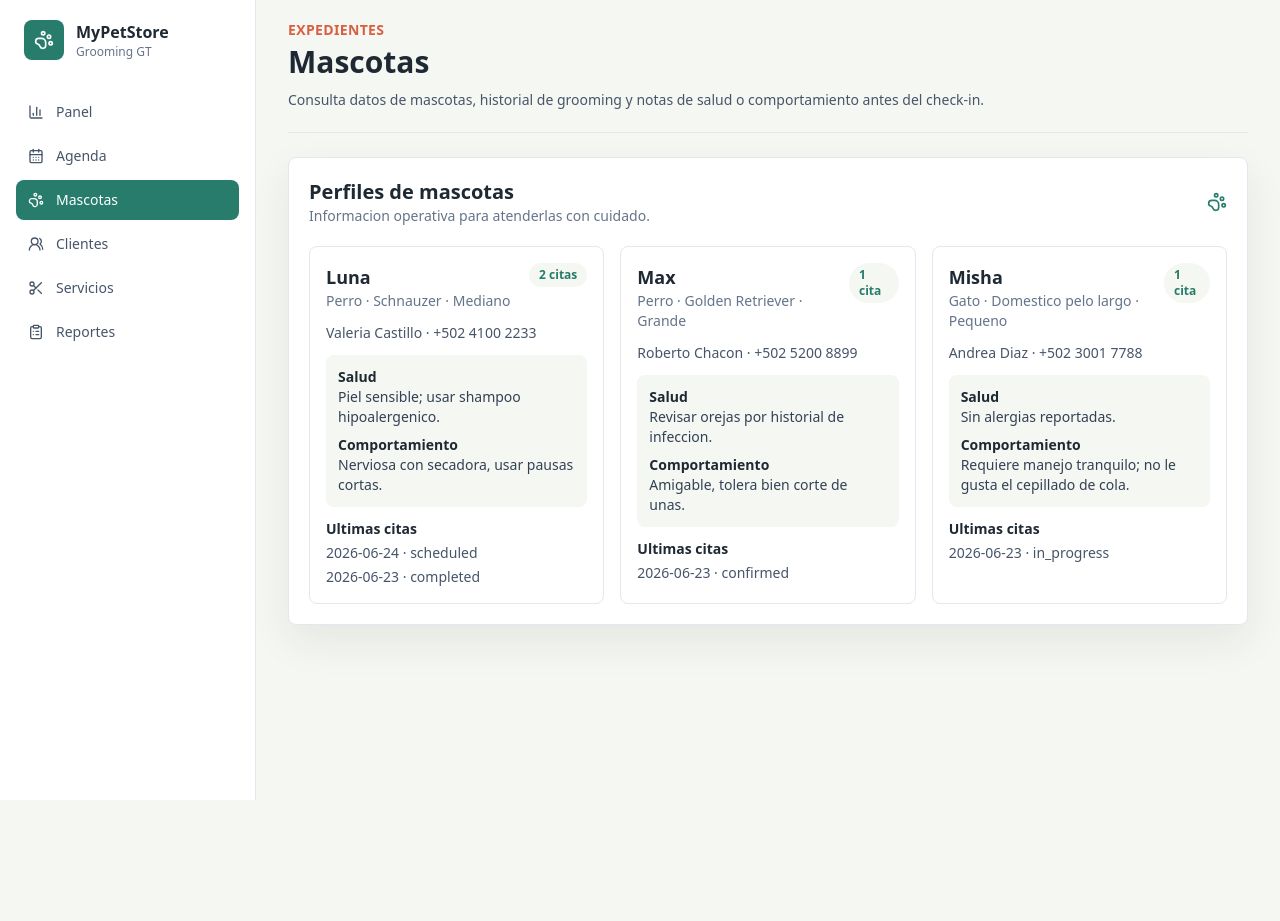
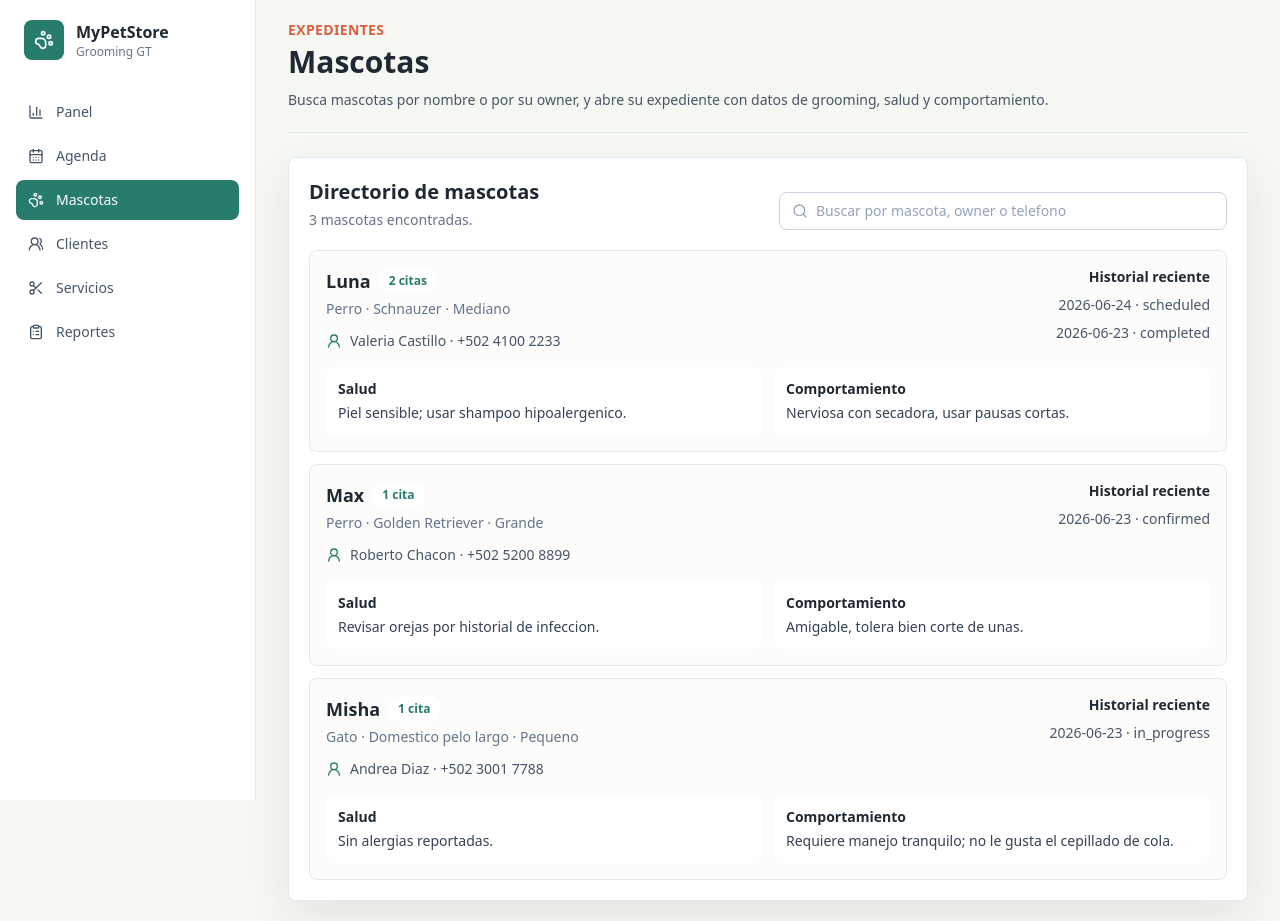
Before and after one commit to VictorFarfan98/myPetStore, a Next.js app: page /mascotas in a window 1280 px wide. Before the commit the page ends 800 px from the top, so only its background shows below. Built offline with nearby package versions, Linux system fonts and the light colour scheme.

Commit message:
Add searchable directory views

```diff
--- a/app/clientes/page.tsx
+++ b/app/clientes/page.tsx
@@ -1,37 +1,77 @@
-import { MessageCircle, UsersRound } from "lucide-react";
+"use client";
+
+import { useState } from "react";
+import { MessageCircle, Search } from "lucide-react";
 import { AppShell } from "@/components/app-shell";
 import { PageContainer } from "@/components/page-container";
 import { PageHeader } from "@/components/page-header";
 import { appData } from "@/lib/seed-data";
 
 export default function ClientesPage() {
+  const [query, setQuery] = useState("");
+
+  const normalizedQuery = query.trim().toLowerCase();
+
+  const customers = appData.customers
+    .map((customer) => {
+      const pets = appData.pets.filter((pet) => pet.customerId === customer.id);
+      return { customer, pets };
+    })
+    .filter(({ customer, pets }) => {
+      if (!normalizedQuery) return true;
+
+      return (
+        customer.name.toLowerCase().includes(normalizedQuery) ||
+        customer.phone.toLowerCase().includes(normalizedQuery) ||
+        customer.notes.toLowerCase().includes(normalizedQuery) ||
+        pets.some(
+          (pet) =>
+            pet.name.toLowerCase().includes(normalizedQuery) ||
+            pet.breed.toLowerCase().includes(normalizedQuery)
+        )
+      );
+    });
+
   return (
     <AppShell>
       <PageContainer>
         <PageHeader
           eyebrow="Relacion con clientes"
           title="Clientes"
-          description="Mantiene datos de contacto, preferencia de WhatsApp y mascotas asociadas para reutilizarlas al agendar."
+          description="Busca clientes por nombre, telefono o por sus mascotas asociadas para reutilizarlos al agendar."
         />
 
         <section className="mt-6 rounded-lg border border-slate-200 bg-white p-5 shadow-panel">
-          <div className="flex items-center justify-between gap-3">
+          <div className="flex flex-col gap-4 lg:flex-row lg:items-end lg:justify-between">
             <div>
-              <h2 className="text-xl font-semibold text-ink">Directorio</h2>
-              <p className="text-sm text-slate-500">Clientes con opt-in y notas operativas.</p>
+              <h2 className="text-xl font-semibold text-ink">Directorio de clientes</h2>
+              <p className="mt-1 text-sm text-slate-500">
+                {customers.length} cliente{customers.length === 1 ? "" : "s"} encontrado{customers.length === 1 ? "" : "s"}.
+              </p>
             </div>
-            <UsersRound className="h-5 w-5 text-jade" aria-hidden="true" />
+            <label className="focus-ring flex w-full max-w-md items-center gap-2 rounded-lg border border-slate-300 bg-white px-3 py-2 text-sm lg:w-[28rem]">
+              <Search className="h-4 w-4 shrink-0 text-slate-400" aria-hidden="true" />
+              <input
+                className="w-full bg-transparent outline-none placeholder:text-slate-400"
+                type="search"
+                value={query}
+                onChange={(event) => setQuery(event.target.value)}
+                placeholder="Buscar por cliente, telefono o mascota"
+              />
+            </label>
           </div>
-          <div className="mt-5 grid gap-4 lg:grid-cols-3">
-            {appData.customers.map((customer) => {
-              const pets = appData.pets.filter((pet) => pet.customerId === customer.id);
+
+          <div className="mt-5 space-y-3">
+            {customers.map(({ customer, pets }) => {
               return (
-                <article key={customer.id} className="rounded-lg border border-slate-200 p-4">
-                  <div className="flex items-start justify-between gap-3">
+                <article
+                  key={customer.id}
+                  className="rounded-lg border border-slate-200 bg-cloud/30 p-4 transition hover:border-jade/40 hover:bg-white"
+                >
+                  <div className="flex flex-col gap-3 lg:flex-row lg:items-start lg:justify-between">
                     <div>
+                      <div className="flex flex-wrap items-center gap-2">
                         <h3 className="text-lg font-semibold text-ink">{customer.name}</h3>
-                      <p className="text-sm text-slate-500">{customer.phone}</p>
-                    </div>
                         <span
                           className={`inline-flex items-center gap-1 rounded-full px-2.5 py-1 text-xs font-semibold ${
                             customer.whatsappOptIn ? "bg-emerald-100 text-emerald-800" : "bg-slate-100 text-slate-700"
@@ -41,14 +81,25 @@ export default function ClientesPage() {
                           {customer.whatsappOptIn ? "WhatsApp" : "Llamada"}
                         </span>
                       </div>
+                      <p className="mt-1 text-sm text-slate-500">{customer.phone}</p>
                       <p className="mt-3 text-sm text-slate-700">{customer.notes}</p>
-                  <div className="mt-4 rounded-lg bg-cloud p-3 text-sm">
+                    </div>
+                    <div className="grid gap-2 text-sm text-slate-600 lg:text-right">
                       <p className="font-semibold text-ink">Mascotas</p>
-                    <p className="mt-1 text-slate-600">{pets.map((pet) => pet.name).join(", ")}</p>
+                      <p>{pets.map((pet) => pet.name).join(", ")}</p>
+                      <p className="text-xs text-slate-500">
+                        {pets.length} mascota{pets.length === 1 ? "" : "s"}
+                      </p>
+                    </div>
                   </div>
                 </article>
               );
             })}
+            {customers.length === 0 && (
+              <div className="rounded-lg border border-dashed border-slate-300 bg-cloud px-4 py-10 text-center text-sm text-slate-500">
+                No encontramos clientes con ese filtro.
+              </div>
+            )}
           </div>
         </section>
       </PageContainer>
--- a/app/mascotas/page.tsx
+++ b/app/mascotas/page.tsx
@@ -1,4 +1,7 @@
-import { PawPrint } from "lucide-react";
+"use client";
+
+import { useState } from "react";
+import { Search, UserRound } from "lucide-react";
 import { AppShell } from "@/components/app-shell";
 import { PageContainer } from "@/components/page-container";
 import { PageHeader } from "@/components/page-header";
@@ -7,58 +10,107 @@ import { sizeLabels, speciesLabels } from "@/lib/labels";
 import { appData } from "@/lib/seed-data";
 
 export default function MascotasPage() {
+  const [query, setQuery] = useState("");
+
+  const normalizedQuery = query.trim().toLowerCase();
+
+  const pets = appData.pets
+    .map((pet) => {
+      const customer = appData.customers.find((item) => item.id === pet.customerId);
+      const history = getPetHistory(appData, pet.id);
+      return { pet, customer, history };
+    })
+    .filter(({ pet, customer }) => {
+      if (!normalizedQuery) return true;
+
+      return (
+        pet.name.toLowerCase().includes(normalizedQuery) ||
+        pet.breed.toLowerCase().includes(normalizedQuery) ||
+        speciesLabels[pet.species].toLowerCase().includes(normalizedQuery) ||
+        customer?.name.toLowerCase().includes(normalizedQuery) ||
+        customer?.phone.toLowerCase().includes(normalizedQuery)
+      );
+    });
+
   return (
     <AppShell>
       <PageContainer>
         <PageHeader
           eyebrow="Expedientes"
           title="Mascotas"
-          description="Consulta datos de mascotas, historial de grooming y notas de salud o comportamiento antes del check-in."
+          description="Busca mascotas por nombre o por su owner, y abre su expediente con datos de grooming, salud y comportamiento."
         />
 
         <section className="mt-6 rounded-lg border border-slate-200 bg-white p-5 shadow-panel">
-          <div className="flex items-center justify-between gap-3">
+          <div className="flex flex-col gap-4 lg:flex-row lg:items-end lg:justify-between">
             <div>
-              <h2 className="text-xl font-semibold text-ink">Perfiles de mascotas</h2>
-              <p className="text-sm text-slate-500">Informacion operativa para atenderlas con cuidado.</p>
+              <h2 className="text-xl font-semibold text-ink">Directorio de mascotas</h2>
+              <p className="mt-1 text-sm text-slate-500">
+                {pets.length} mascota{pets.length === 1 ? "" : "s"} encontrada{pets.length === 1 ? "" : "s"}.
+              </p>
             </div>
-            <PawPrint className="h-5 w-5 text-jade" aria-hidden="true" />
+            <label className="focus-ring flex w-full max-w-md items-center gap-2 rounded-lg border border-slate-300 bg-white px-3 py-2 text-sm lg:w-[28rem]">
+              <Search className="h-4 w-4 shrink-0 text-slate-400" aria-hidden="true" />
+              <input
+                className="w-full bg-transparent outline-none placeholder:text-slate-400"
+                type="search"
+                value={query}
+                onChange={(event) => setQuery(event.target.value)}
+                placeholder="Buscar por mascota, owner o telefono"
+              />
+            </label>
           </div>
-          <div className="mt-5 grid gap-4 lg:grid-cols-3">
-            {appData.pets.map((pet) => {
-              const customer = appData.customers.find((item) => item.id === pet.customerId);
-              const history = getPetHistory(appData, pet.id);
+
+          <div className="mt-5 space-y-3">
+            {pets.map(({ pet, customer, history }) => {
               return (
-                <article key={pet.id} className="rounded-lg border border-slate-200 p-4">
-                  <div className="flex items-start justify-between gap-3">
+                <article
+                  key={pet.id}
+                  className="rounded-lg border border-slate-200 bg-cloud/30 p-4 transition hover:border-jade/40 hover:bg-white"
+                >
+                  <div className="flex flex-col gap-3 lg:flex-row lg:items-start lg:justify-between">
                     <div>
-                      <h3 className="text-lg font-semibold text-ink">{pet.name}</h3>
-                      <p className="text-sm text-slate-500">
+                      <div className="flex flex-wrap items-center gap-2">
+                        <h3 className="text-lg font-semibold text-ink">{pet.name}</h3>
+                        <span className="rounded-full bg-white px-2.5 py-1 text-xs font-semibold text-jade">
+                          {history.length} cita{history.length === 1 ? "" : "s"}
+                        </span>
+                      </div>
+                      <p className="mt-1 text-sm text-slate-500">
                         {speciesLabels[pet.species]} · {pet.breed} · {sizeLabels[pet.size]}
                       </p>
+                      <p className="mt-3 flex items-center gap-2 text-sm text-slate-600">
+                        <UserRound className="h-4 w-4 shrink-0 text-jade" aria-hidden="true" />
+                        {customer?.name} · {customer?.phone}
+                      </p>
                     </div>
-                    <span className="rounded-full bg-cloud px-2.5 py-1 text-xs font-semibold text-jade">
-                      {history.length} cita{history.length === 1 ? "" : "s"}
-                    </span>
+                    <div className="grid gap-2 text-sm text-slate-600 lg:text-right">
+                      <p className="font-semibold text-ink">Historial reciente</p>
+                      {history.slice(0, 2).map((appointment) => (
+                        <p key={appointment.id}>
+                          {appointment.scheduledStart.slice(0, 10)} · {appointment.status}
+                        </p>
+                      ))}
+                    </div>
                   </div>
-                  <p className="mt-3 text-sm text-slate-600">{customer?.name} · {customer?.phone}</p>
-                  <div className="mt-3 rounded-lg bg-cloud p-3 text-sm text-slate-700">
-                    <p className="font-semibold text-ink">Salud</p>
-                    <p>{pet.healthNotes}</p>
-                    <p className="mt-2 font-semibold text-ink">Comportamiento</p>
-                    <p>{pet.behaviorNotes}</p>
-                  </div>
-                  <div className="mt-3 text-sm text-slate-600">
-                    <p className="font-semibold text-ink">Ultimas citas</p>
-                    {history.slice(0, 2).map((appointment) => (
-                      <p key={appointment.id} className="mt-1">
-                        {appointment.scheduledStart.slice(0, 10)} · {appointment.status}
-                      </p>
-                    ))}
+                  <div className="mt-4 grid gap-3 lg:grid-cols-2">
+                    <div className="rounded-lg bg-white p-3 text-sm text-slate-700">
+                      <p className="font-semibold text-ink">Salud</p>
+                      <p className="mt-1">{pet.healthNotes}</p>
+                    </div>
+                    <div className="rounded-lg bg-white p-3 text-sm text-slate-700">
+                      <p className="font-semibold text-ink">Comportamiento</p>
+                      <p className="mt-1">{pet.behaviorNotes}</p>
+                    </div>
                   </div>
                 </article>
               );
             })}
+            {pets.length === 0 && (
+              <div className="rounded-lg border border-dashed border-slate-300 bg-cloud px-4 py-10 text-center text-sm text-slate-500">
+                No encontramos mascotas con ese filtro.
+              </div>
+            )}
           </div>
         </section>
       </PageContainer>
```
Lines whose indentation alone changed are shown as unchanged.
